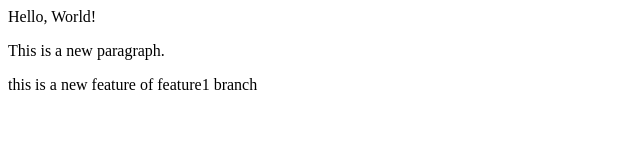
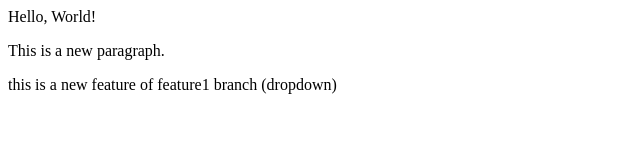
Before and after one commit to Fuad52/localRepo, a plain HTML site: page index.html in a window 1280 px wide. Shown: the whole page, without its empty margins (0-640 px from the left). Drawn offline with Linux system fonts and the light colour scheme.

```diff
--- a/index.html
+++ b/index.html
@@ -1,4 +1,4 @@
 <p>Hello, World!</p>
 <p>This is a new paragraph.</p>
 
-<p>this is a new feature of feature1 branch</p>
+<p>this is a new feature of feature1 branch (dropdown)</p>
```
